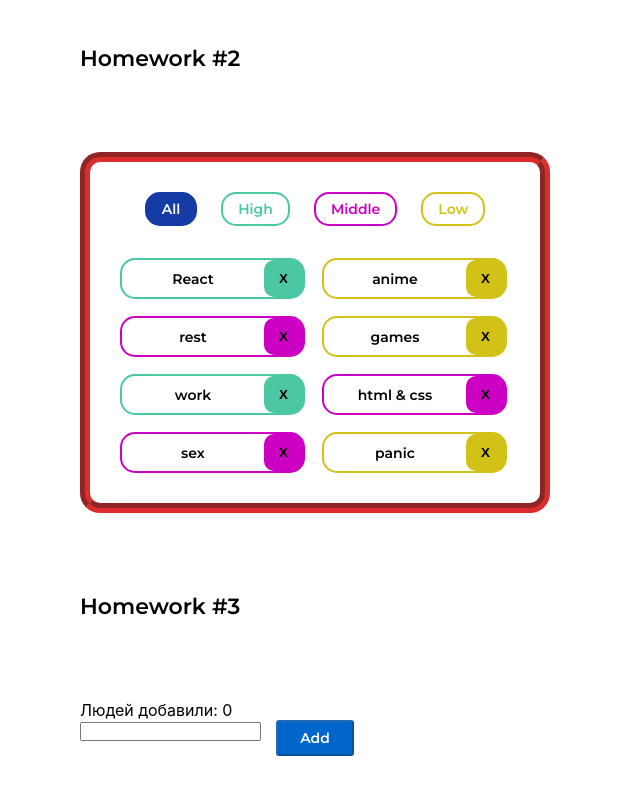
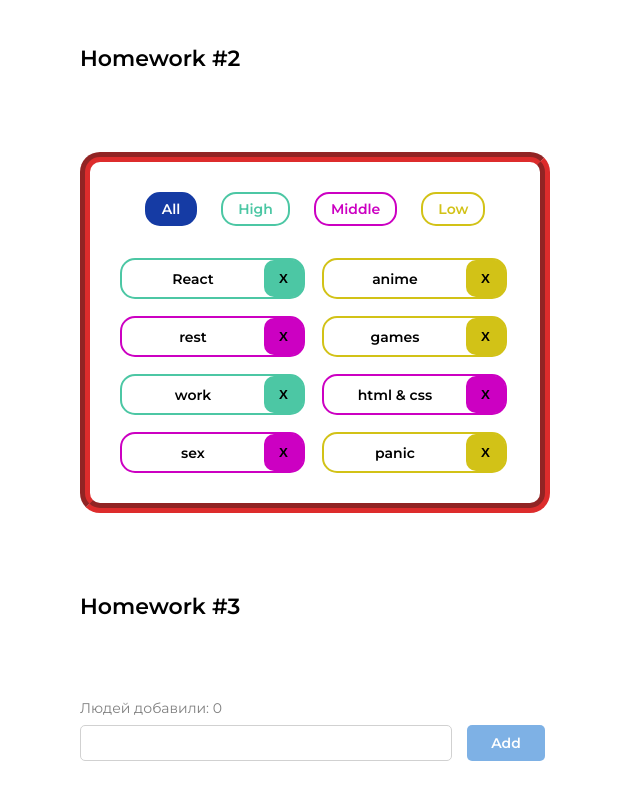
Before and after one commit to artkosmos/Homework, a React (Create React App) app: page / in a window 1280 px wide. Shown: the part 479-1279 px from the top of the page, without its empty margins (0-640 px from the left). Built offline with nearby package versions, Linux system fonts and the light colour scheme.

Commit message:
feat: add style in HW3

```diff
--- a/src/s2-homeworks/hw03/Greeting.module.css
+++ b/src/s2-homeworks/hw03/Greeting.module.css
@@ -1,6 +1,7 @@
 .greetingForm {
   display: flex;
   flex-direction: column;
+  gap: 8px;
 }
 
 .inputAndButtonContainer {
@@ -9,22 +10,39 @@
 }
 
 .error {
+  font-family: 'Montserrat', sans-serif;
+  font-style: normal;
+  font-weight: 400;
+  font-size: 14px;
+  line-height: 17px;
+  color: #CC0000;
+  margin-top: 7px;
 }
 
-.input {
+input {
+  width: 372px;
+  height: 36px;
+  overflow: hidden;
+  border: 1px solid #D1D1D1;
+  border-radius: 5px;
+  font-family: 'Montserrat', sans-serif;
 }
 
-.input:focus {
+input:focus {
+  box-shadow: none;
 }
 
 .errorInput {
+  border-color: #CC0000;
+  box-shadow: inset 0 0 5px 1px rgba(204,0,0,0.5);
 }
 
 .button {
   width: 78px;
   height: 36px;
   background: #0066CC;
-  border-radius: 3px;
+  border: none;
+  border-radius: 5px;
   font-family: 'Montserrat', sans-serif;
   font-style: normal;
   font-weight: 600;
@@ -34,16 +52,33 @@
 }
 
 .button:focus {
+  box-shadow: 0 0 5px 2px rgba(76, 246, 8, 0.5);
 }
 
 .button:active {
+  transform: scale(0.9);
 }
 
 .button:disabled {
+  transform: none;
+  opacity: 0.5;
 }
 
 .text {
+  font-family: 'Montserrat', sans-serif;
+  font-style: normal;
+  font-weight: 400;
+  font-size: 14px;
+  line-height: 17px;
+  color: rgba(0, 0, 0, 0.5);
 }
 
 .greeting {
+  font-family: 'Montserrat', sans-serif;
+  font-style: normal;
+  font-weight: 500;
+  font-size: 14px;
+  line-height: 17px;
+  color: #000000;
+
 }
--- a/src/s2-homeworks/hw03/Greeting.tsx
+++ b/src/s2-homeworks/hw03/Greeting.tsx
@@ -63,7 +63,7 @@ const Greeting: React.FC<GreetingPropsType> = (
 
             {lastUserName && (
                 <div className={s.greeting}>
-                    Привет <span id={'hw3-last-user'}>{lastUserName}</span>!
+                    Привет, <span id={'hw3-last-user'}>{lastUserName}</span>!
                 </div>
             )}
         </div>
```
